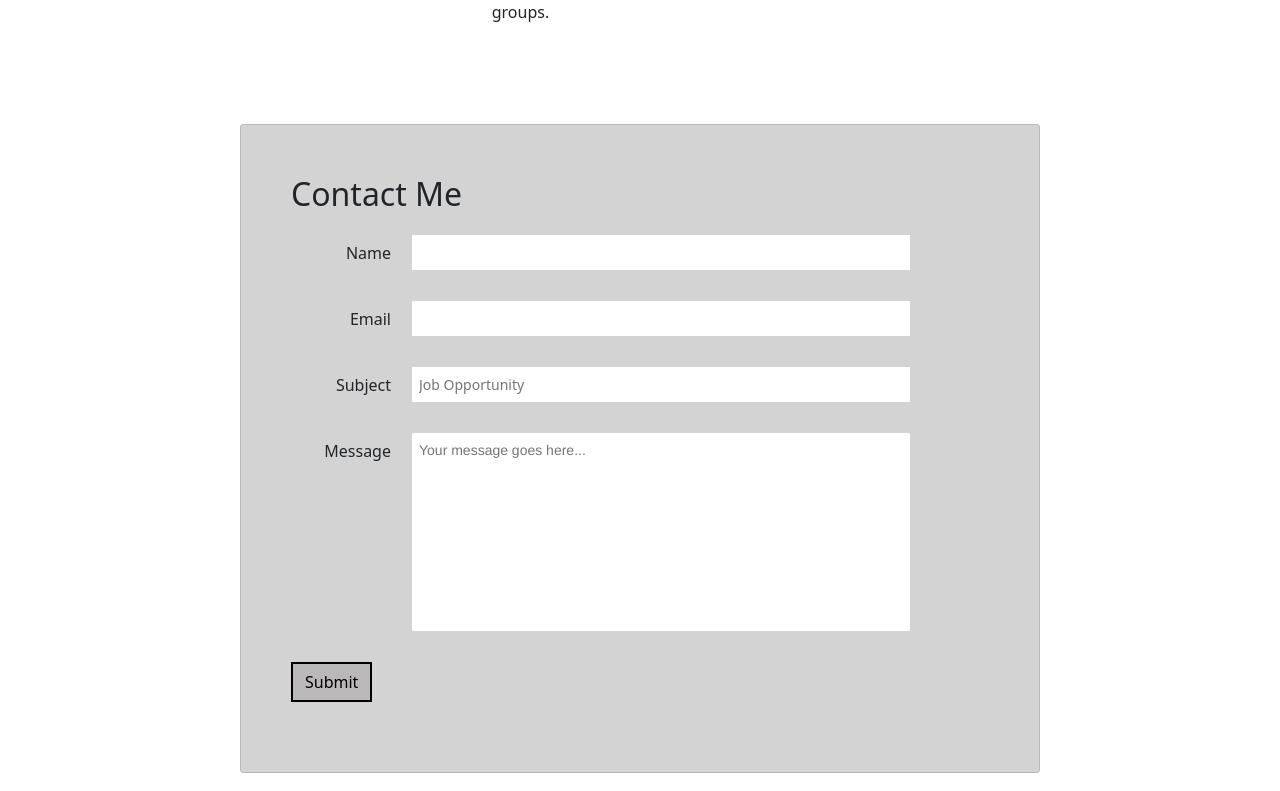
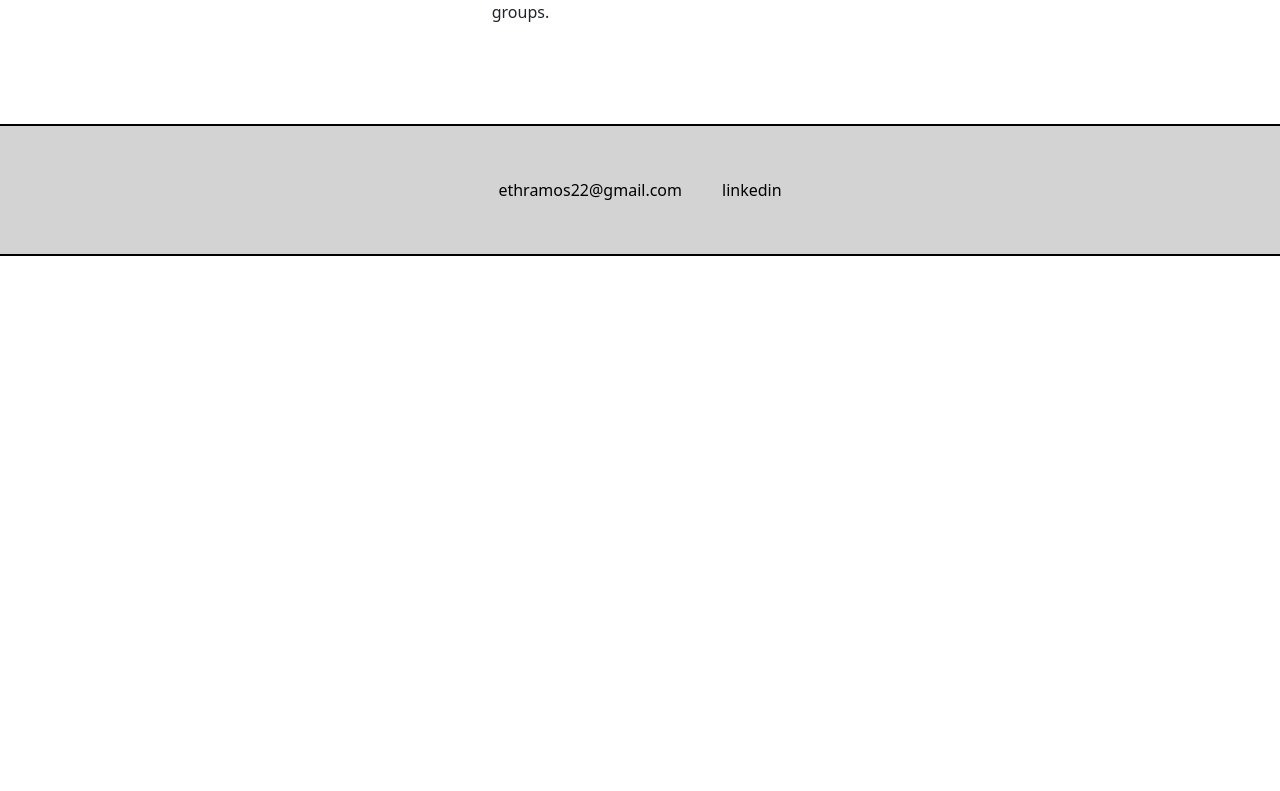
Before and after one commit to ethramos22/portfolio, a React (Create React App) app: page / in a window 1280 px wide. Shown: the part 1569-2360 px from the top of the page. After the commit the page ends 1825 px from the top, so only its background shows below. Built offline with nearby package versions, Linux system fonts and the light colour scheme.

Commit message:
Remove extra logo image

```diff
--- a/src/App.js
+++ b/src/App.js
@@ -8,7 +8,6 @@ import About from './components/About';
 import Contact from './components/Contact'
 import Navigation from './components/Navigation';
 import QuickLinks from './components/QuickLinks';
-import ContactForm from './components/ContactForm';
 
 
 function App() {
@@ -19,7 +18,6 @@ function App() {
       <QuickLinks/>
       <Projects />
       <About />
-      <ContactForm />
       <Contact />
     </div>
   );
--- a/src/components/Projects.jsx
+++ b/src/components/Projects.jsx
@@ -5,7 +5,6 @@ import { Row, Container } from 'react-bootstrap';
 // Assets
 import placeholderIMG1 from '../assets/legoPlaceholder.jpg'
 import nameLogo from '../assets/fireballLogo.png'
-import fireballLogo from '../assets/FireBallToolsLogo.png'
 import playersPage from '../assets/Players Tab.png'
 import homePageCharacters from '../assets/Characters home.png'
 import encounterSim from '../assets/Sample Encounter.png'
@@ -27,7 +26,7 @@ export default function Projects() {
       name: "Senior Capstone",
       desc: "C# .NET / React",
       info: "Dungeon and Dragons game master virtual tools. React frontend paired with C# .NET backend. Search for official monsters and spells, import characters, and create combat encounters.",
-      img: [nameLogo, fireballLogo, playersPage, homePageCharacters, encounterSim, encounterBuilder, sampleMonster, spellEncounter]
+      img: [nameLogo, playersPage, homePageCharacters, encounterSim, encounterBuilder, sampleMonster, spellEncounter]
     }
   ]
 
```
Also changed, not shown: src/assets/FireBallToolsLogo.png (deleted).
